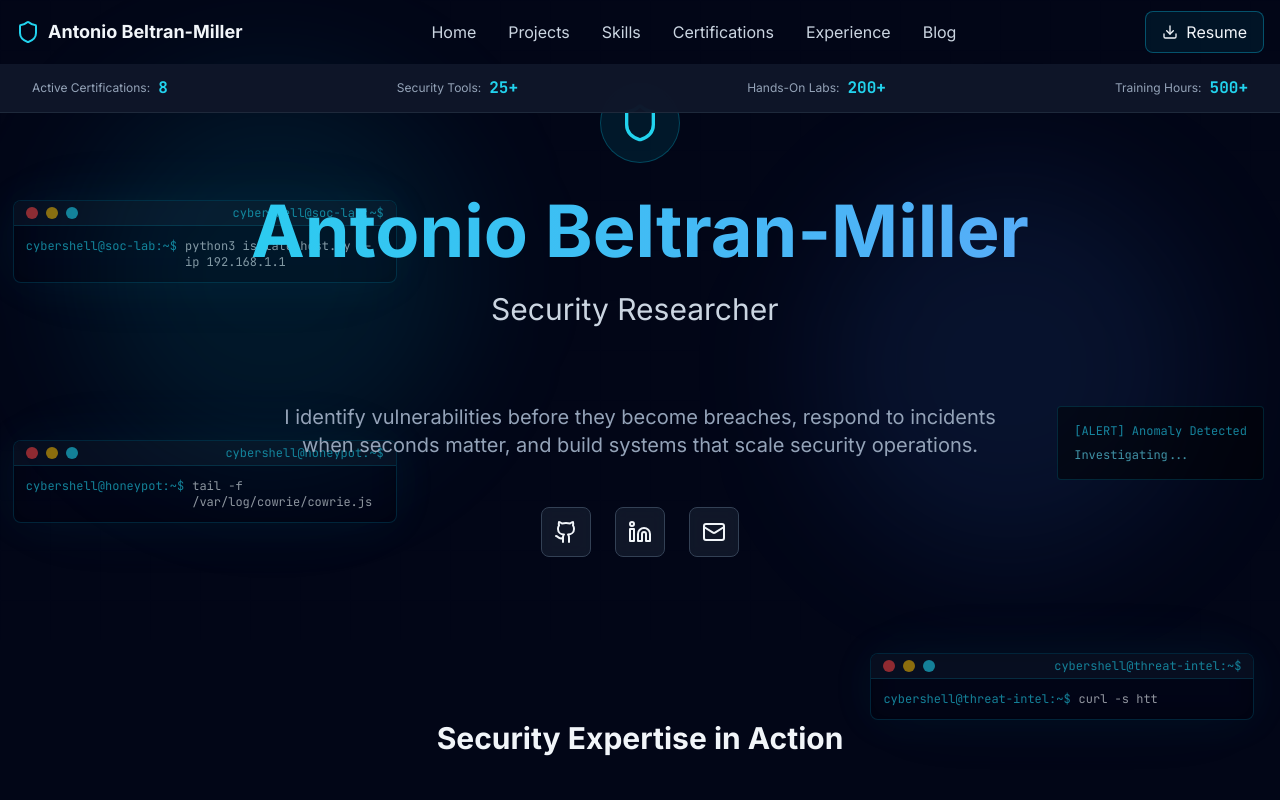
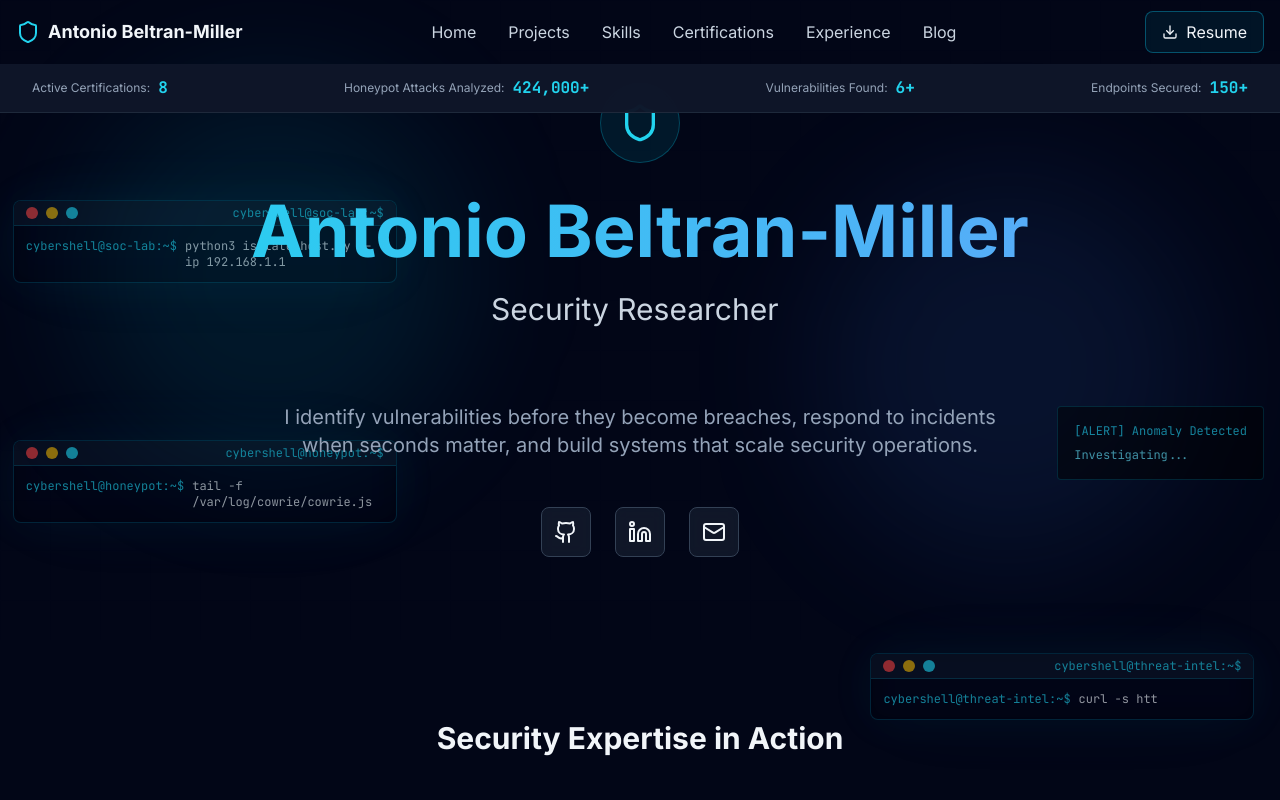
Before and after one commit to AntonioBeltranMiller/cybersec-portfolio, a Next.js app: page / in a window 1280 px wide. Shown: the top 800 px of the page. Built offline with nearby package versions, Linux system fonts and the light colour scheme.

Commit message:
Update MetricsBar.tsx

```diff
--- a/components/MetricsBar.tsx
+++ b/components/MetricsBar.tsx
@@ -1,22 +1,17 @@
 'use client'
-
 import { useEffect, useState } from 'react'
 import { motion } from 'framer-motion'
-
 export default function MetricsBar() {
   const [isVisible, setIsVisible] = useState(false)
-
   useEffect(() => {
     setIsVisible(true)
   }, [])
-
   const metrics = [
     { label: 'Active Certifications', value: 8, suffix: '' },
-    { label: 'Security Tools', value: 25, suffix: '+' },
-    { label: 'Hands-On Labs', value: 200, suffix: '+' },
-    { label: 'Training Hours', value: 500, suffix: '+' },
+    { label: 'Honeypot Attacks Analyzed', value: 424000, suffix: '+' },
+    { label: 'Vulnerabilities Found', value: 6, suffix: '+' },
+    { label: 'Endpoints Secured', value: 150, suffix: '+' },
   ]
-
   return (
     <div className="fixed top-16 w-full bg-slate-900/95 backdrop-blur-lg border-b border-slate-800 z-40">
       <div className="container mx-auto px-4">
@@ -42,16 +37,13 @@ export default function MetricsBar() {
     </div>
   )
 }
-
 function CountUp({ end, suffix }: { end: number; suffix: string }) {
   const [count, setCount] = useState(0)
-
   useEffect(() => {
     const duration = 2000
     const steps = 60
     const increment = end / steps
     let current = 0
-
     const timer = setInterval(() => {
       current += increment
       if (current >= end) {
@@ -61,9 +53,7 @@ function CountUp({ end, suffix }: { end: number; suffix: string }) {
         setCount(Math.floor(current))
       }
     }, duration / steps)
-
     return () => clearInterval(timer)
   }, [end])
-
-  return <>{count}{suffix}</>
+  return <>{count.toLocaleString()}{suffix}</>
 }
```
